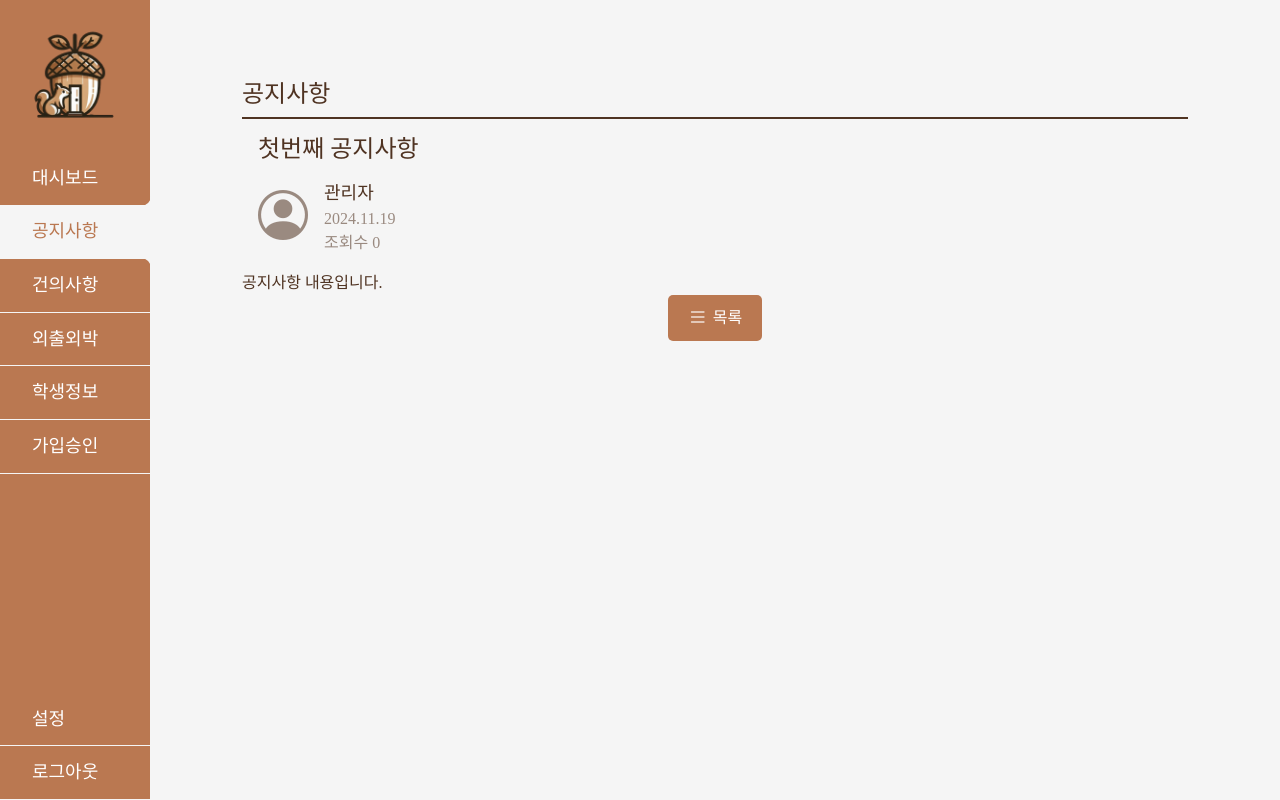
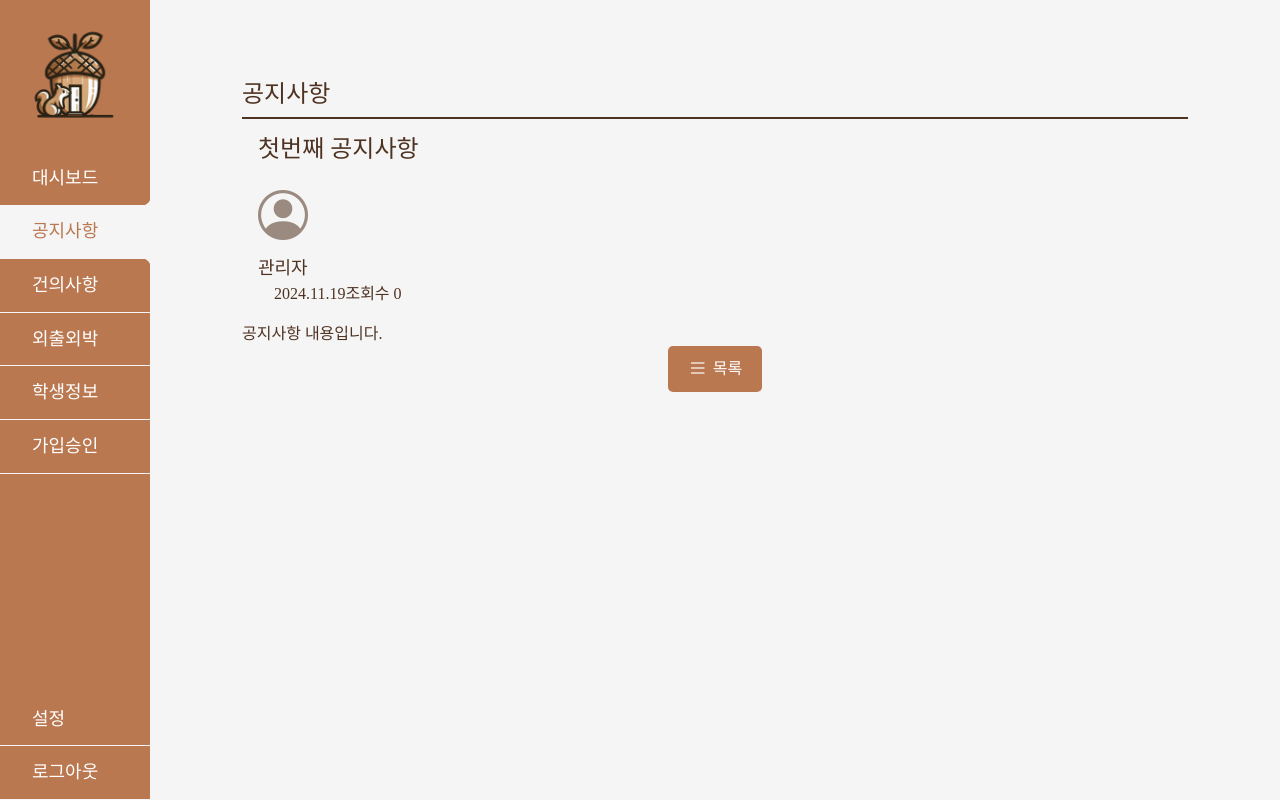
Before and after one commit to BIST-Dotory/Dotory-Web, a Vue app: page /notice/1 in a window 1280 px wide. Built offline with nearby package versions, Linux system fonts and the light colour scheme; sample sign-in values are in the browser's storage; a web font is replaced by a local one.

Commit message:
Update NoticeDetail.vue

```diff
--- a/src/components/notice/NoticeDetail.vue
+++ b/src/components/notice/NoticeDetail.vue
@@ -7,16 +7,16 @@
       <div class="notice-detail">
         <div class="detail-header">
           <h3 class="detail-title">{{ notice.title }}</h3>
-          <div class="detail-info">
+          <div class="detail-profile">
             <div class="detail-profile-image">
               <i class="bi bi-person-circle"></i>
             </div>
-            <div class="detail-profile">
-              <span class="detail-profile-name">{{ notice.author }}</span>
-              <span class="detail-profile-date">{{ notice.date }}</span>
-              <span class="detail-profile-views">조회수 {{ notice.views }}</span>
+          </div>
+            <span class="detail-profile-name">{{ notice.author }}</span>
+            <div class="detail-info">
+              <span class="detail-info-date">{{ notice.date }}</span>
+              <span class="detail-info-views">조회수 {{ notice.views }}</span>
             </div>
-          </div>
         </div>
         <div class="detail-content">
           {{ notice.content }}
@@ -75,7 +75,7 @@ export default {
   margin-bottom: 1rem;
 }
 
-.detail-info {
+.detail-profile {
   color: #9A8A80;
   display: flex;
 }
@@ -86,9 +86,8 @@ export default {
   font-family: 'NanumGothicBold';
 }
 
-.detail-profile {
-  display: flex;
-  flex-direction: column;
+.detail-info {
+
   margin-left: 1rem;
 }
 
```
